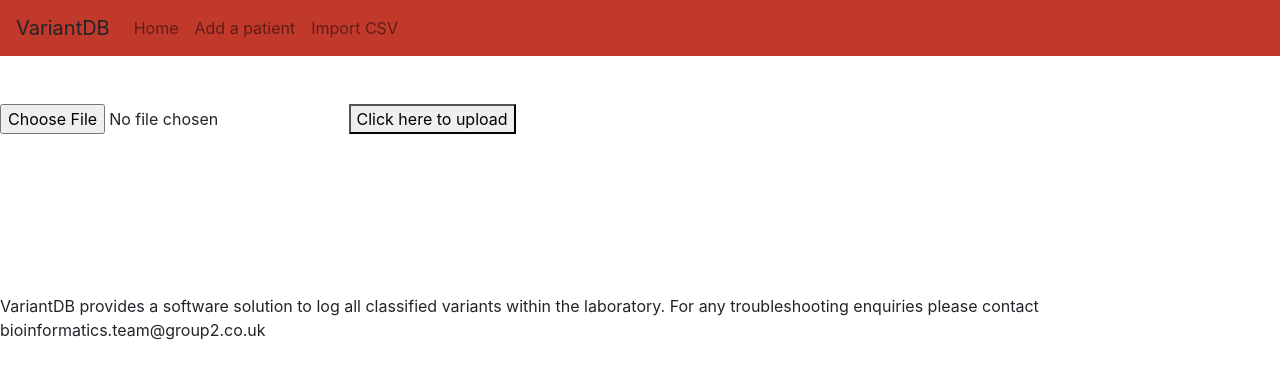
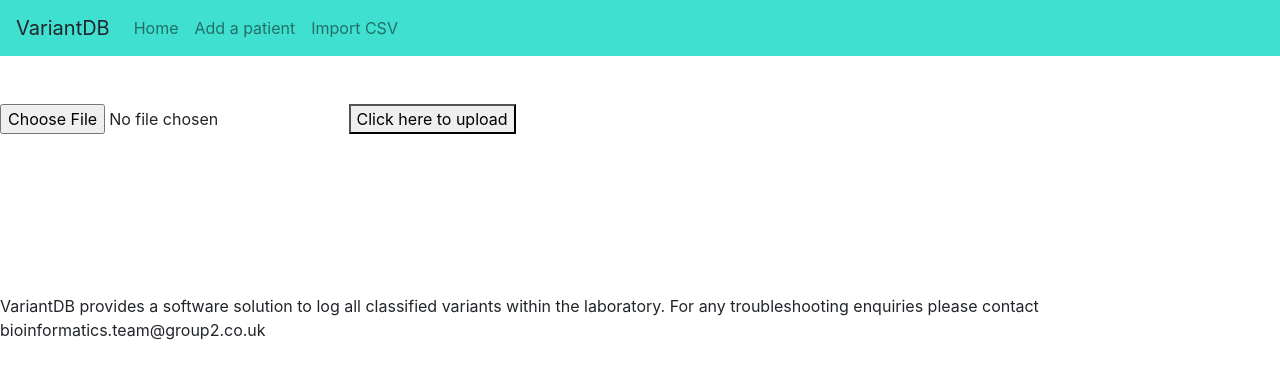
Before and after one commit to seikom/BIOL60860_IT, a Django app: page /bulkinput/ in a window 1280 px wide. Shown: the top 379 px of the page. Run offline with Django 3.2, Linux system fonts and the light colour scheme; some libraries are stand-ins or nearby versions.

Commit message:
change to blue

```diff
--- a/VariantDatabase/DB/templates/DB/base.html
+++ b/VariantDatabase/DB/templates/DB/base.html
@@ -20,7 +20,7 @@
     <body>
 
       <!-- Navbar -->
-        <nav class="navbar navbar-expand-lg navbar-light" style="background-color: #c0392b;">
+        <nav class="navbar navbar-expand-lg navbar-light" style="background-color: #40e0d0;">
         <a class="navbar-brand" <b>VariantDB</b></a>
         <button class="navbar-toggler" type="button" data-toggle="collapse" data-target="#navbarText" aria-controls="navbarText" aria-expanded="false" aria-label="Toggle navigation">
         <span class="navbar-toggler-icon"></span>
```
